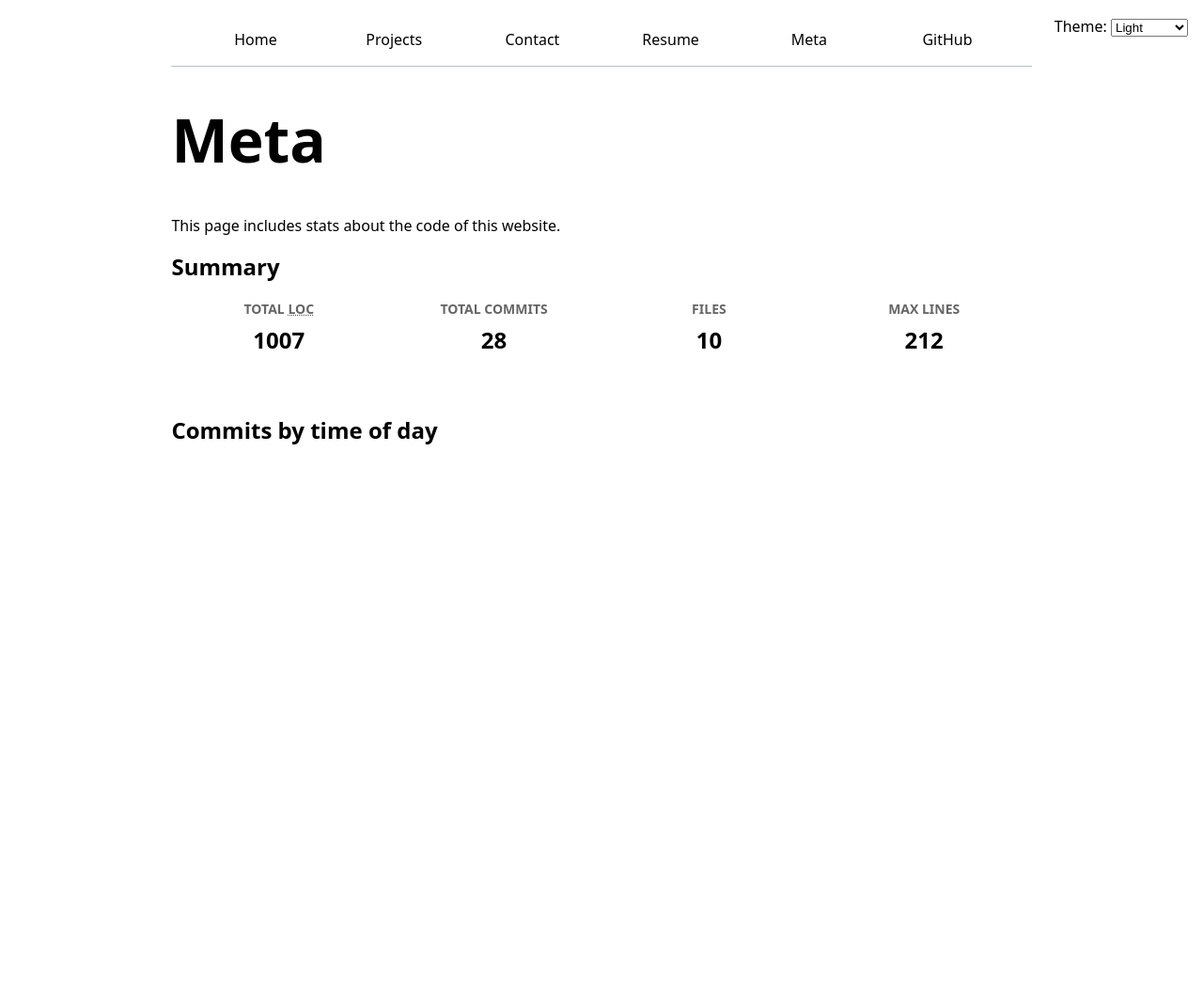
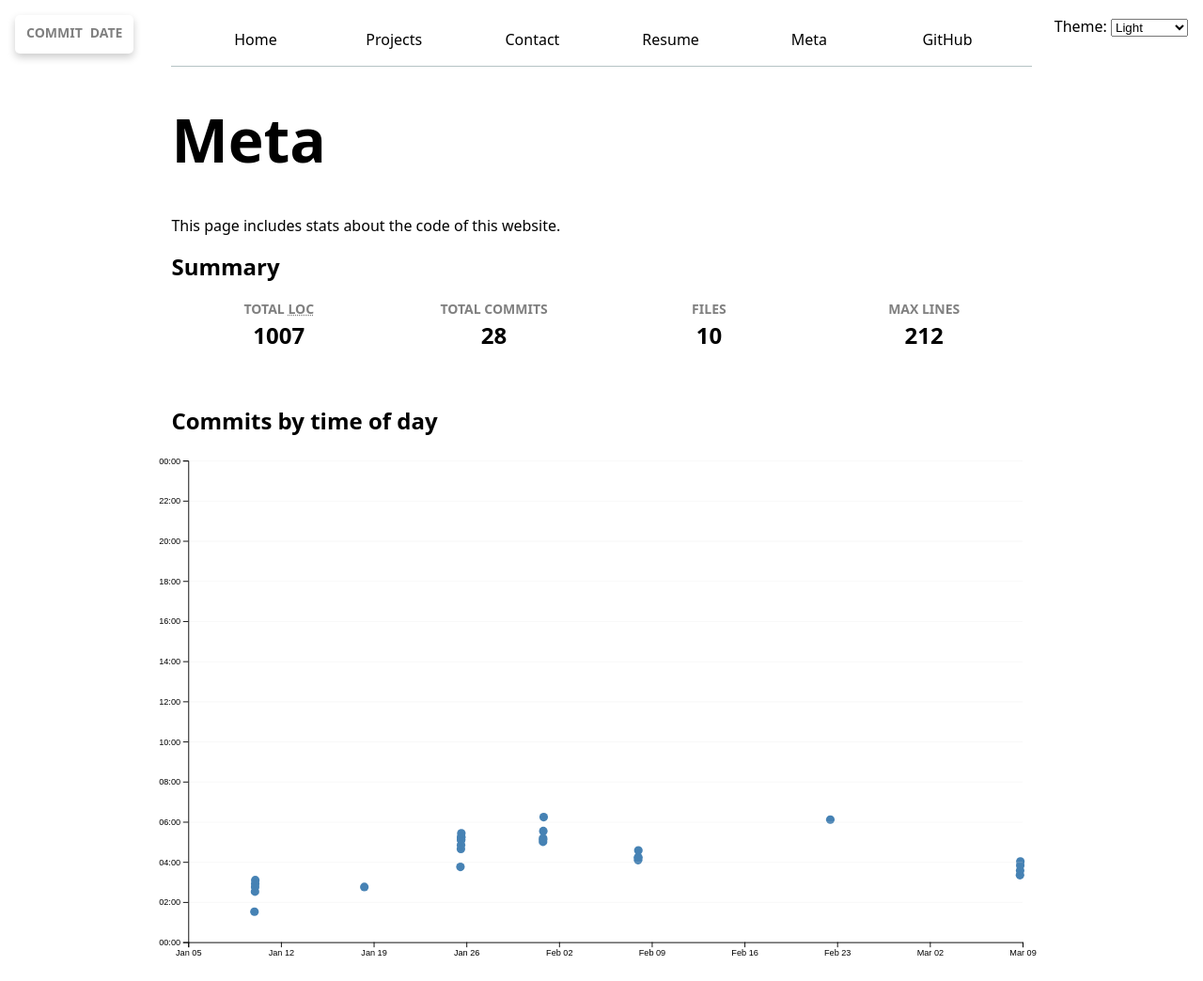
Before and after one commit to harisdsc/portfolio, a website: page meta/index.html in a window 1280 px wide. Shown: the whole page at 94% size. Before the commit the page ends 800 px from the top, so only its background shows below. Drawn offline with nearby package versions, Linux system fonts and the light colour scheme.

Commit message:
commits chart

```diff
--- a/meta/index.html
+++ b/meta/index.html
@@ -18,3 +18,14 @@
 <br>
 <h2>Commits by time of day</h2>
 <div id="chart"></div>
+<dl id="commit-tooltip" class="info tooltip">
+    <dt>Commit</dt>
+    <dd>
+      <a href="" id="commit-link" target="_blank"></a>
+    </dd>
+
+    <dt>Date</dt>
+    <dd id="commit-date"></dd>
+
+    <!-- Add: Time, author, lines edited -->
+  </dl>
--- a/meta/main.js
+++ b/meta/main.js
@@ -16,6 +16,7 @@ async function loadData() {
 
 document.addEventListener('DOMContentLoaded', async () => {
   await loadData();
+  await createScatterplot();
 });
 
 
@@ -77,5 +78,118 @@ function displayStats() {
   // Add more stats as needed...
 }
 
-const width = 1000;
-const height = 600;
+
+function createScatterplot() {
+  const width = 1000;
+  const height = 600;
+  const margin = { top: 10, right: 10, bottom: 30, left: 20 };
+
+  const svg = d3
+    .select('#chart')
+    .append('svg')
+    .attr('viewBox', `0 0 ${width} ${height}`)
+    .style('overflow', 'visible');
+
+  const xScale = d3
+    .scaleTime()
+    .domain(d3.extent(commits, (d) => d.datetime))
+    .range([0, width])
+    .nice();
+
+  const yScale = d3.scaleLinear().domain([0, 24]).range([height, 0]);
+
+  const dots = svg.append('g').attr('class', 'dots');
+
+  dots
+  .selectAll('circle')
+  .data(commits)
+  .join('circle')
+  .attr('cx', (d) => xScale(d.datetime))
+  .attr('cy', (d) => yScale(d.hourFrac))
+  .attr('r', 5)
+  .attr('fill', 'steelblue')
+  .on('mouseenter', (event, commit) => {
+    updateTooltipContent(commit);
+    updateTooltipVisibility(true);
+    updateTooltipPosition(event);
+  })
+  .on('mouseleave', () => {
+    updateTooltipContent({});
+    updateTooltipVisibility(false);
+  });
+
+
+  const usableArea = {
+    top: margin.top,
+    right: width - margin.right,
+    bottom: height - margin.bottom,
+    left: margin.left,
+    width: width - margin.left - margin.right,
+    height: height - margin.top - margin.bottom,
+  };
+
+  // Update scales with new ranges
+  xScale.range([usableArea.left, usableArea.right]);
+  yScale.range([usableArea.bottom, usableArea.top]);
+
+
+
+  // Add gridlines BEFORE the axes
+  const gridlines = svg
+    .append('g')
+    .attr('class', 'gridlines')
+    .attr('transform', `translate(${usableArea.left}, 0)`);
+
+  // Create gridlines as an axis with no labels and full-width ticks
+  gridlines.call(d3.axisLeft(yScale).tickFormat('').tickSize(-usableArea.width));
+
+  // Create the axes
+  const xAxis = d3.axisBottom(xScale);
+  const yAxis = d3
+    .axisLeft(yScale)
+    .tickFormat((d) => String(d % 24).padStart(2, '0') + ':00');
+
+  // Add X axis
+  svg
+    .append('g')
+    .attr('transform', `translate(0, ${usableArea.bottom})`)
+    .call(xAxis);
+
+  // Add Y axis
+  svg
+    .append('g')
+    .attr('transform', `translate(${usableArea.left}, 0)`)
+    .call(yAxis);
+
+}
+
+function updateTooltipContent(commit) {
+  const link = document.getElementById('commit-link');
+  const date = document.getElementById('commit-date');
+
+  if (!commit || Object.keys(commit).length === 0) return;
+
+  link.href = commit.url;
+  link.textContent = commit.id.substring(0, 7); // Show shortened commit hash
+
+  // Format date nicely
+  const dateFormatted = commit.datetime?.toLocaleString('en', {
+    dateStyle: 'full',
+    timeStyle: 'short'
+  });
+  date.textContent = dateFormatted;
+
+  // You could add more information here as needed
+  // Example: Add author, time, lines changed, etc.
+}
+
+function updateTooltipVisibility(isVisible) {
+  const tooltip = document.getElementById('commit-tooltip');
+  tooltip.hidden = !isVisible;
+}
+
+function updateTooltipPosition(event) {
+  const tooltip = document.getElementById('commit-tooltip');
+  tooltip.style.left = `${event.clientX}px`;
+  tooltip.style.top = `${event.clientY}px`;
+}
--- a/style.css
+++ b/style.css
@@ -242,7 +242,58 @@ path {
 
 /* test*/
 
+.gridlines line {
+  stroke: #e0e0e0; /* Light gray color */
+  stroke-width: 0.5px;
+  stroke-opacity: 0.5;
 
-.nothing {
-  display: none;
 }
+
+.gridlines path {
+  stroke-width: 0;  /* Remove the axis path */
+}
+
+
+dl.tooltip {
+  position: fixed;
+  top: 1em;
+  left: 1em;
+  box-shadow: 0px 4px 8px rgba(0, 0, 0, 0.2);
+  border-radius: 5px;
+  padding: 8px 12px;
+  backdrop-filter: blur(5px);
+  transition: opacity 0.3s ease, visibility 0.3s ease;
+}
+
+dl.info {
+  display: grid;
+  grid-template-columns: auto auto;
+  gap: 4px 8px;
+  margin: 0;
+  transition-duration: 500ms;
+  transition-property: opacity, visibility;
+}
+
+dl.info[hidden]:not(:hover, :focus-within) {
+  opacity: 0;
+  visibility: hidden;
+}
+
+dt {
+  font-weight: bold;
+  color: gray;
+}
+
+dd {
+  margin: 0;
+}
+
+circle {
+  transition: transform 200ms ease;
+  transform-origin: center;
+  transform-box: fill-box;
+}
+
+circle:hover {
+  transform: scale(1.5);
+}
```
